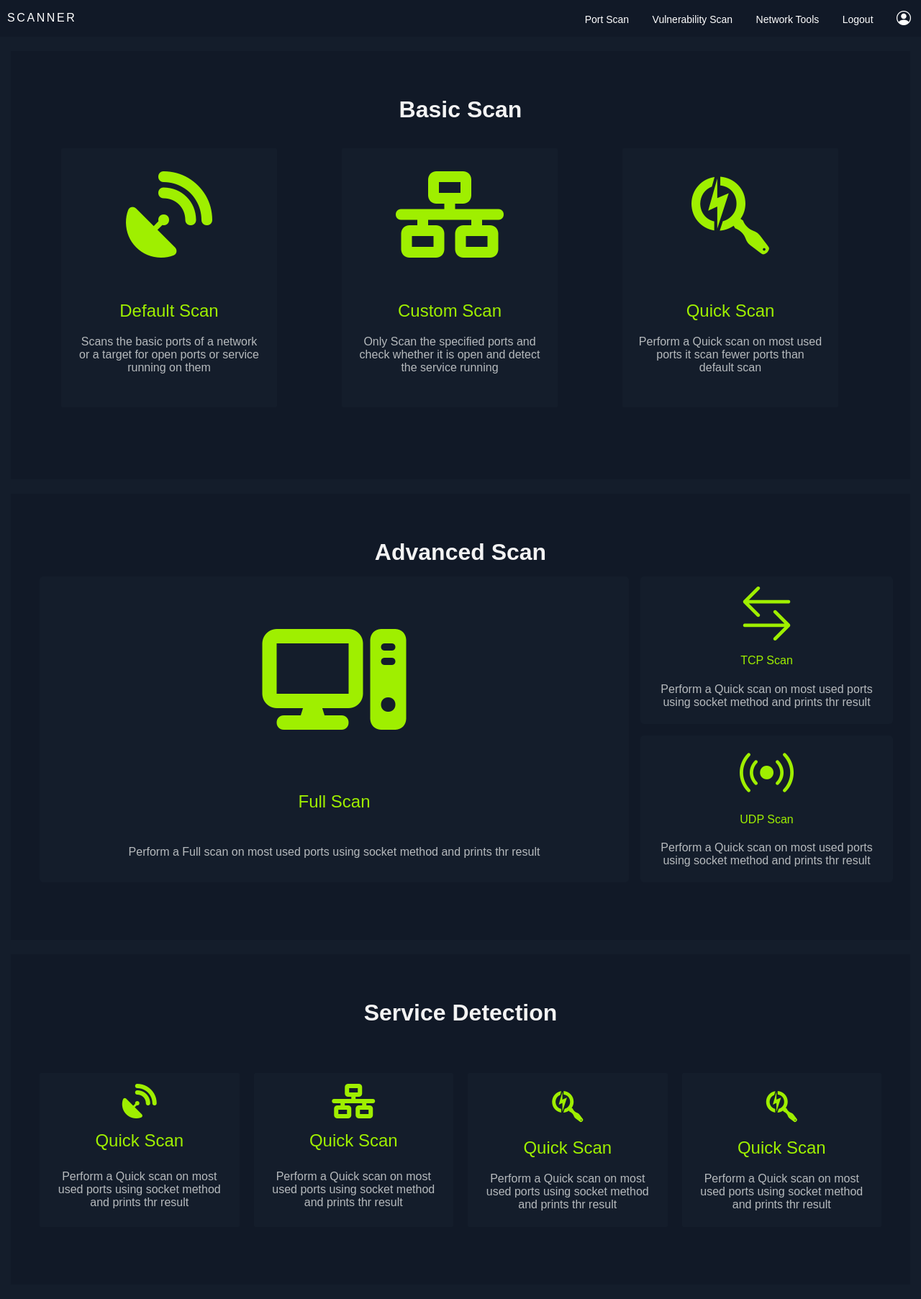
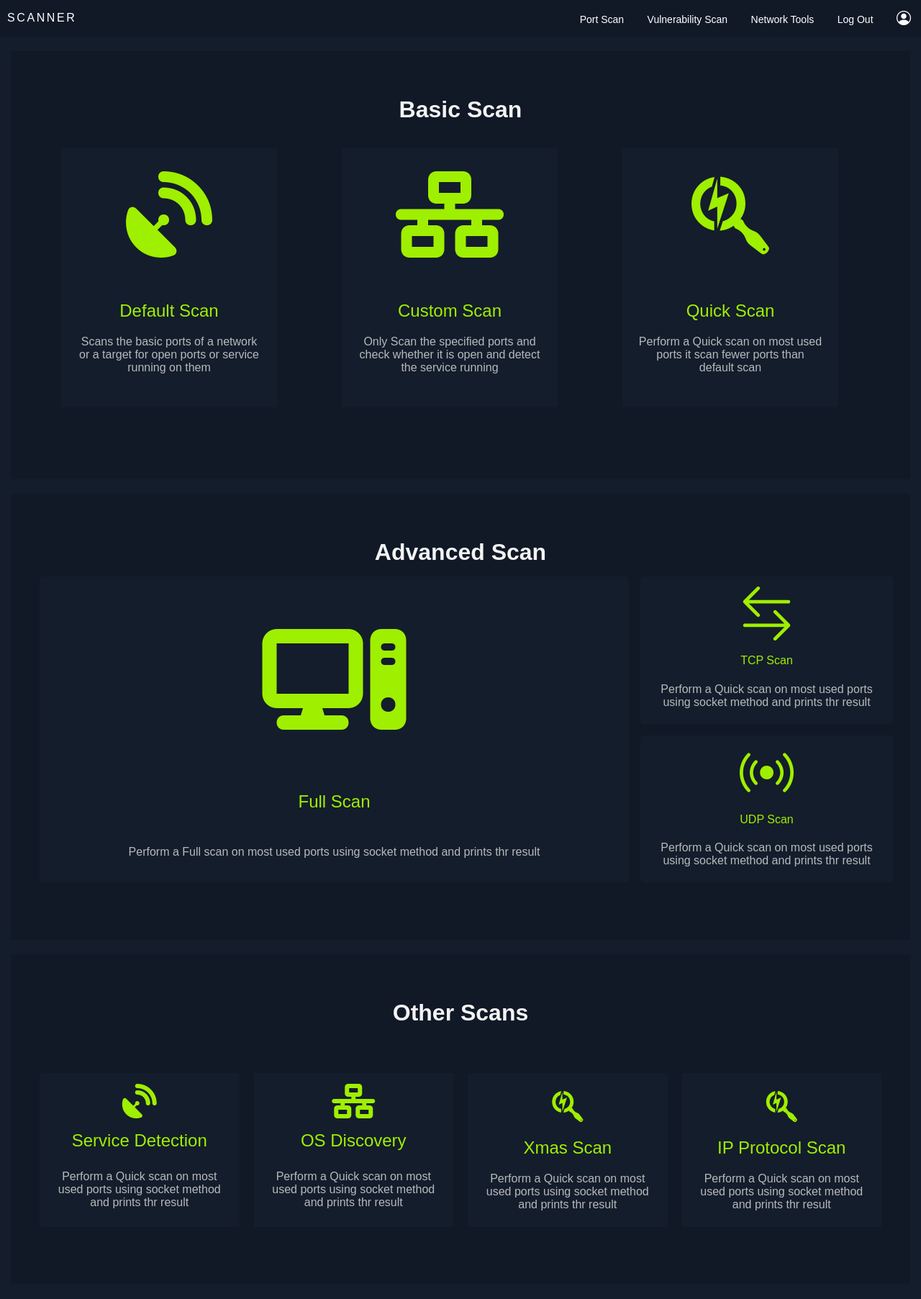
Before and after one commit to axy-moon/Major-Project, a Django app: page /scan/ in a window 1280 px wide. Shown: the whole page at 72% size. Run offline with Django 4.2, Linux system fonts and the light colour scheme; a user stored in the database is signed in; some libraries are stand-ins or nearby versions.

Commit message:
minor changes

```diff
--- a/network_scanner/network_scanner/static/css/style.css
+++ b/network_scanner/network_scanner/static/css/style.css
@@ -21,6 +21,12 @@ body {
 .nav i {
   font-size: 20px;
 }
+
+.nav a {
+  text-decoration: none;
+  color: white;
+}
+
 .vulns-menu {
     margin: 25px 0px;
 }
--- a/network_scanner/scan/templates/base.html
+++ b/network_scanner/scan/templates/base.html
@@ -22,10 +22,12 @@
     </div>
         <div class="nav">
             <ul>
-                <li>Port Scan</li>
-                <li>Vulnerability Scan</li>
-                <li>Network Tools</li>
-                <li>Logout</li>
+            <li><a href="{% url 'home'%}">Port Scan</a></li>
+                <li><a href="{% url 'vhome'%}">Vulnerability Scan</a></li>
+                <li><a href="{% url 'thome'%}">Network Tools</a></li>
+                {% if user.is_authenticated %}
+                <li><a href="{% url 'login'%}">Log Out</a></li>
+                {% endif %}
                 <li><i class="bi bi-person-circle"></i></li>
             </ul>
 
--- a/network_scanner/scan/templates/index.html
+++ b/network_scanner/scan/templates/index.html
@@ -61,29 +61,29 @@
     </div>
     </div>
     <div class="index-container">
-        <h1 class="center-head"> Service Detection </h1>
+        <h1 class="center-head"> Other Scans </h1>
         <div class="box-container-three">
 
             <div class="scan-box-third">
                 <i class="fa-solid fa-satellite-dish"></i>
-            <p class="box-main">Quick Scan</p>
+            <p class="box-main">Service Detection</p>
             <p class="scan-desc">Perform a Quick scan on most used ports using socket method and prints thr result </p>
             </div>
 
             <div class="scan-box-third">
                 <i class="fa-solid fa-network-wired"></i>
-            <p class="box-main">Quick Scan</p>
+            <p class="box-main">OS Discovery</p>
             <p class="scan-desc">Perform a Quick scan on most used ports using socket method and prints thr result </p>
             </div>
 
             <div class="scan-box-third">
                 <i><i class="fa-brands fa-searchengin"></i></i>
-            <p class="box-main">Quick Scan</p>
+            <p class="box-main">Xmas Scan</p>
             <p class="scan-desc">Perform a Quick scan on most used ports using socket method and prints thr result </p>
             </div>
             <div class="scan-box-third">
                 <i><i class="fa-brands fa-searchengin"></i></i>
-            <p class="box-main">Quick Scan</p>
+            <p class="box-main">IP Protocol Scan</p>
             <p class="scan-desc">Perform a Quick scan on most used ports using socket method and prints thr result </p>
             </div>
 
```
